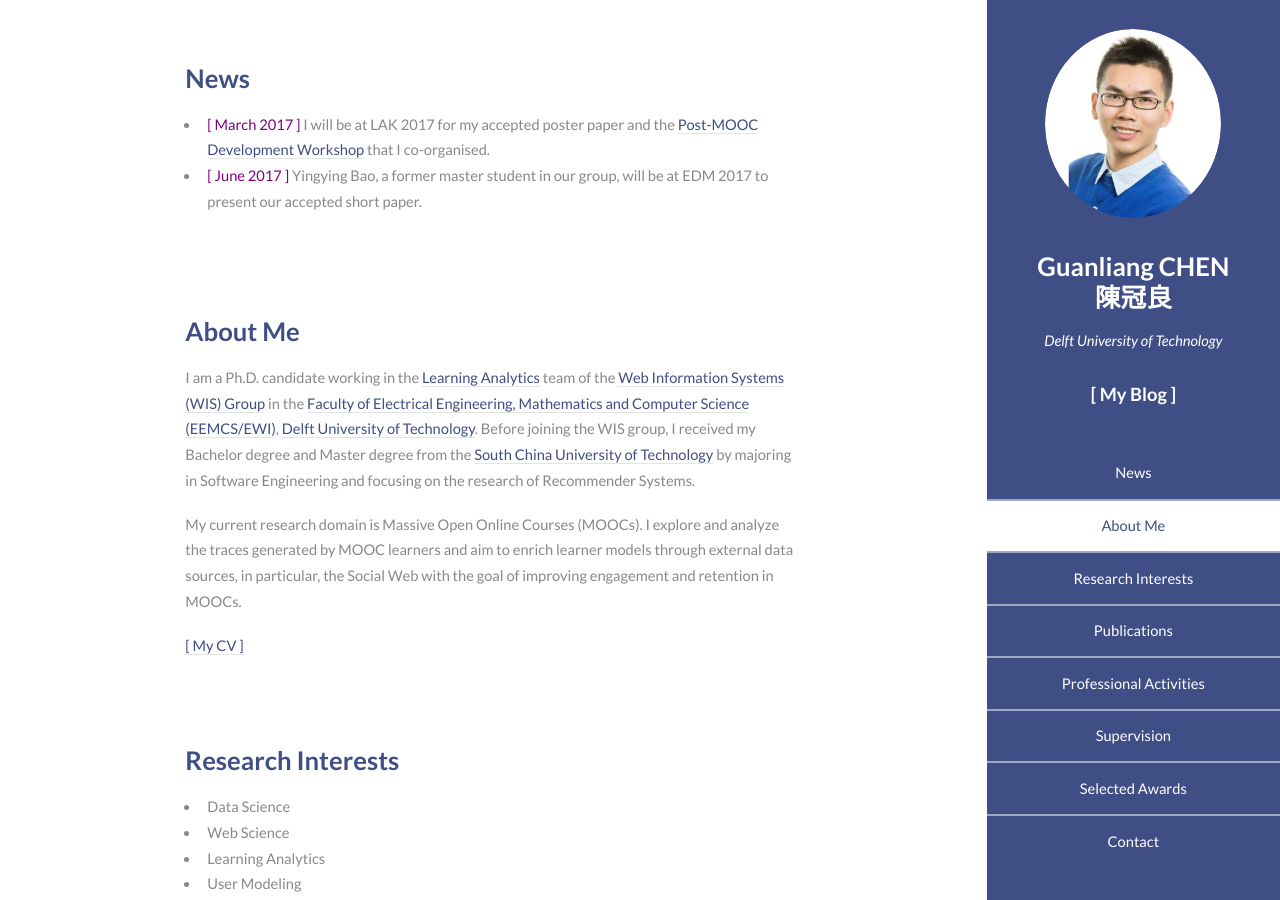
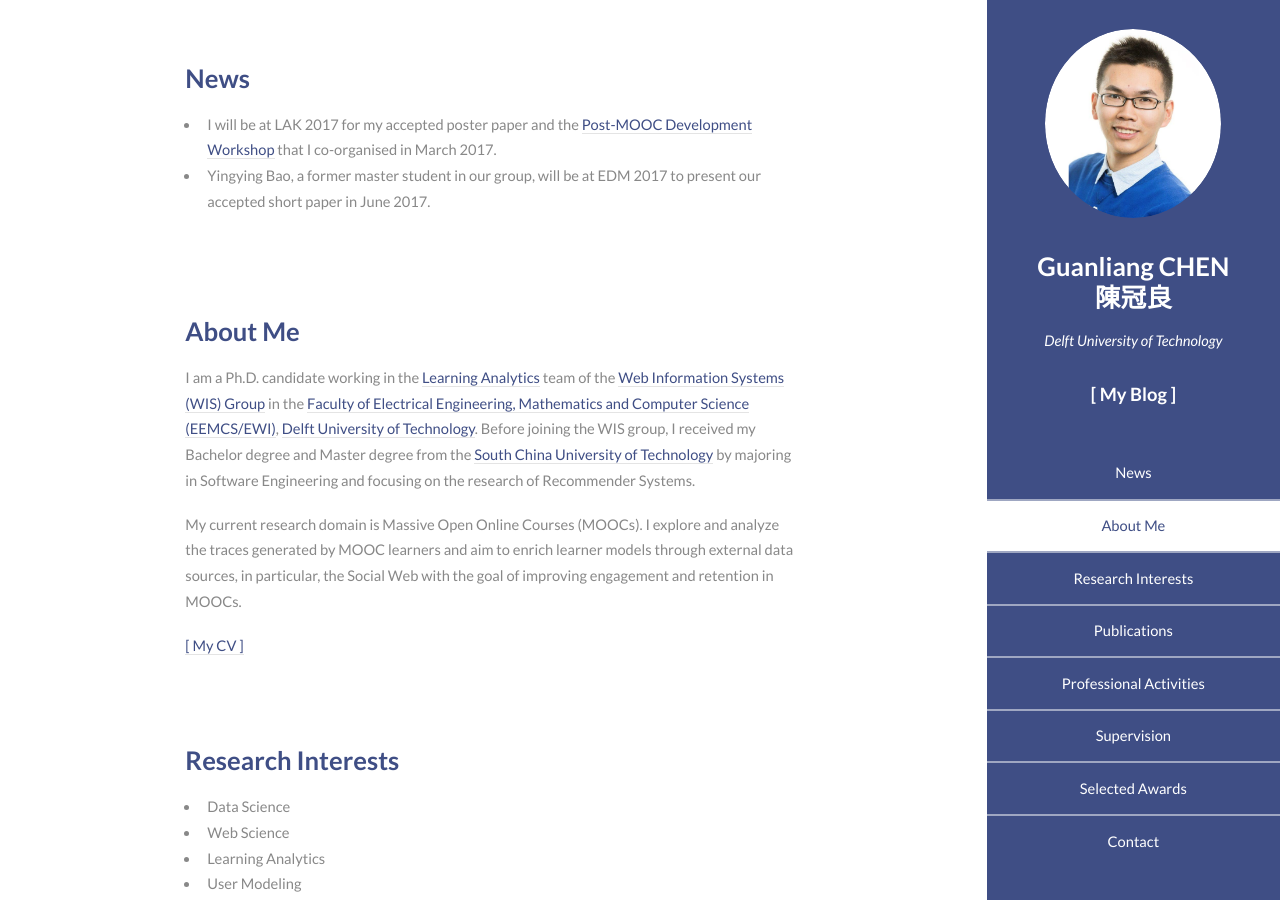
Before and after one commit to AngusGLChen/__angusglchen.github.io, a Jekyll site: the page index.html, which Jekyll copies as it is, in a window 1280 px wide and 900 px high. Built offline with Jekyll 4.4.1, drawn with Linux system fonts in a browser that asks for light colours.

Commit message:
April 13, 2017

```diff
--- a/index.html
+++ b/index.html
@@ -57,8 +57,8 @@
 									<header class="major">
 										<h3>News</h3>
 											<ul>
-												<li><font color="purple">[ March 2017 ]</font>   I will be at LAK 2017 for my accepted poster paper and the <a href="dan7davis.github.io/post-MOOC/">Post-MOOC Development Workshop</a> that I co-organised.</li>
-												<li><font color="purple">[ June 2017 ]</font>   Yingying Bao, a former master student in our group, will be at EDM 2017 to present our accepted short paper.</li>
+												<li>I will be at LAK 2017 for my accepted poster paper and the <a href="dan7davis.github.io/post-MOOC/">Post-MOOC Development Workshop</a> that I co-organised in March 2017.</li>
+												<li>Yingying Bao, a former master student in our group, will be at EDM 2017 to present our accepted short paper in June 2017.</li>
 										    </ul>
 									</header>
 								</div>
```
